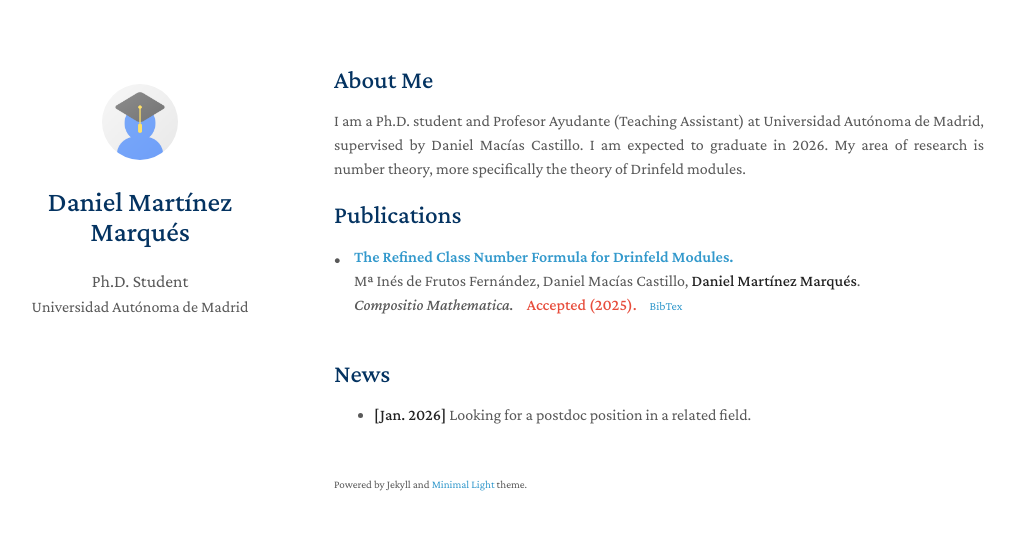
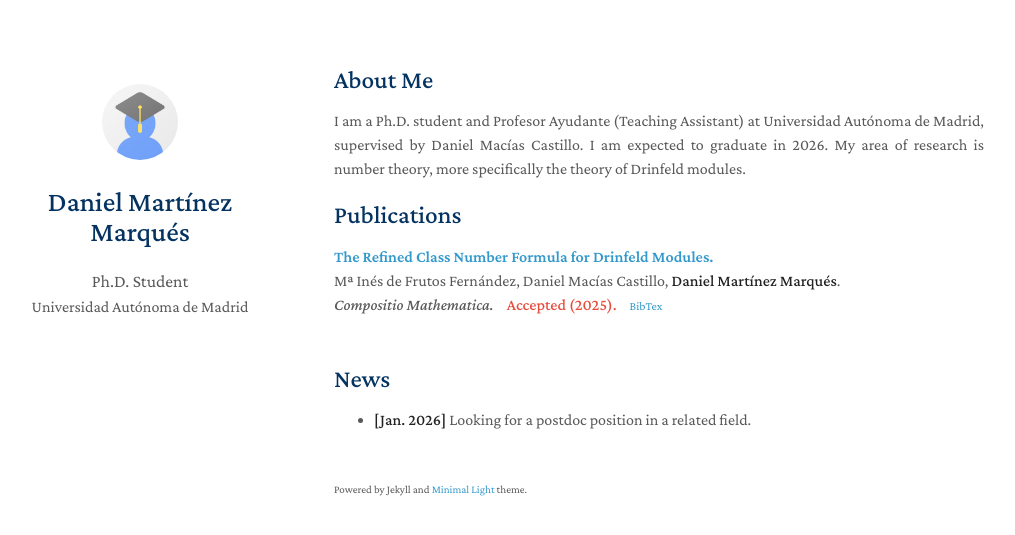
Before and after one commit to danielmrtnz/danielmrtnz.github.io, a Jekyll site: the page built from index.md, in a window 1280 px wide. Shown: the top 535 px of the page, without its empty margins (136-1151 px from the left). Built offline with Jekyll 4.4.1, drawn with Linux system fonts in a browser that asks for light colours; a style sheet for code colours, icons or effects is not loaded; our own code applies the rules of GitHub Pages for plain Markdown files.

Commit message:
Update publications.md

```diff
--- a/_includes/publications.md
+++ b/_includes/publications.md
@@ -1,27 +1,25 @@
 <h2 id="publications" style="margin: 2px 0px -15px;">Publications</h2>
 
 <div class="publications">
-<ol class="bibliography" style="margin-top: 0; margin-bottom: 0; padding-left: 0;">
+<ol class="bibliography" style="margin-top: 0; margin-bottom: 0;">
 
 {% for link in site.data.publications.main %}
 
-<li style="margin-bottom: 5px; list-style: none; position: relative; padding-left: 15px;">
-  <div style="position: absolute; left: 0; top: 0; padding-top: 2px;">•</div>
-  <div style="padding-left: 5px;">
-    <div class="title"><a href="{{ link.pdf }}">{{ link.title }}</a></div>
-    <div class="author">{{ link.authors }}</div>
-    <div class="details">
-      <em>{{ link.journal }}</em>
-      {% if link.notes %}
-      <strong style="color:#e74d3c; margin-left: 10px;">{{ link.notes }}</strong>
-      {% endif %}
-      <a href="{{ link.bibtex }}" class="btn btn-sm z-depth-0" role="button" target="_blank" style="font-size:12px; margin-left: 10px;">BibTex</a>
-      {% if link.others %}
-      <span style="margin-left: 10px;">{{ link.others }}</span>
-      {% endif %}
-    </div>
+<li style="margin-bottom: 10px;">
+  <div class="title"><a href="{{ link.pdf }}">{{ link.title }}</a></div>
+  <div class="author">{{ link.authors }}</div>
+  <div class="details">
+    <em>{{ link.journal }}</em>
+    {% if link.notes %}
+    <strong style="color:#e74d3c; margin-left: 10px;">{{ link.notes }}</strong>
+    {% endif %}
+    <a href="{{ link.bibtex }}" class="btn btn-sm z-depth-0" role="button" target="_blank" style="font-size:12px; margin-left: 10px;">BibTex</a>
+    {% if link.others %}
+    <span style="margin-left: 10px;">{{ link.others }}</span>
+    {% endif %}
   </div>
 </li>
+
 {% endfor %}
 </ol>
 </div>
```
